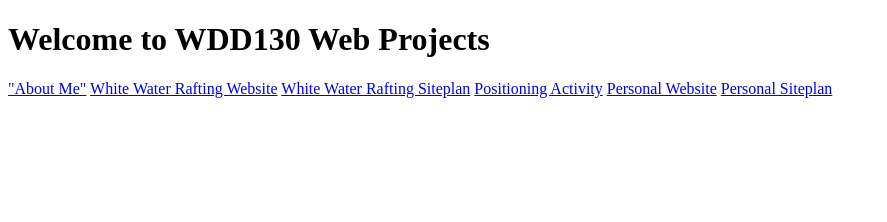
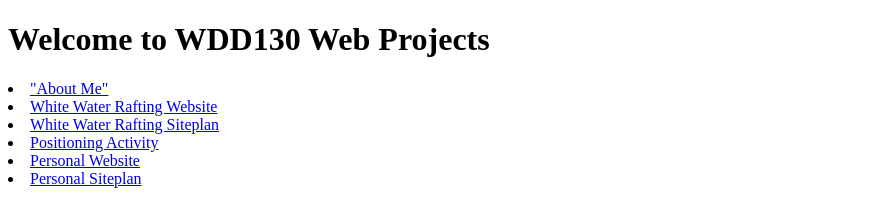
Before and after one commit to ericpvaughn/wdd, a plain HTML site: page index.html in a window 1280 px wide. Shown: the whole page, without its empty margins (0-887 px from the left). Drawn offline with Linux system fonts and the light colour scheme.

Commit message:
Update index.html

```diff
--- a/index.html
+++ b/index.html
@@ -9,12 +9,12 @@
 <body>
     <h1>Welcome to WDD130 Web Projects</h1>
     <nav>
-    <a href="aboutme/index.html">"About Me"</a>
-    <a href="wwr/index.html">White Water Rafting Website</a>
-    <a href="wwr/site-plan-rafting.html">White Water Rafting Siteplan</a>
-    <a href="positioning.html">Positioning Activity</a>
-    <a href="#">Personal Website</a>
-    <a href="#">Personal Siteplan</a>
+    <li><a href="aboutme/index.html">"About Me"</a></li>
+    <li><a href="wwr/index.html">White Water Rafting Website</a></li>
+    <li><a href="wwr/site-plan-rafting.html">White Water Rafting Siteplan</a></li>
+    <li><a href="positioning.html">Positioning Activity</a></li>
+    <li><a href="#">Personal Website</a></li>
+    <li><a href="#">Personal Siteplan</a></li>
 </nav>
 </body>
 </html>
```
